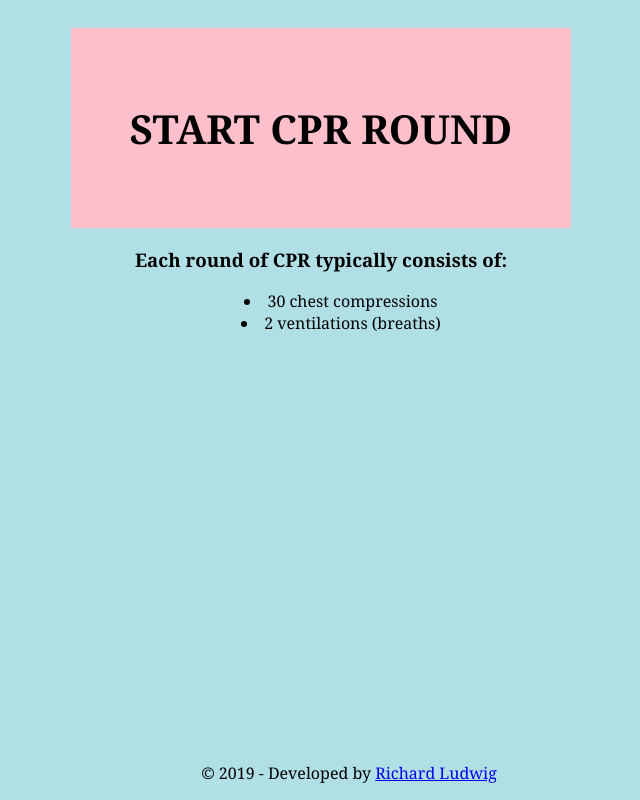
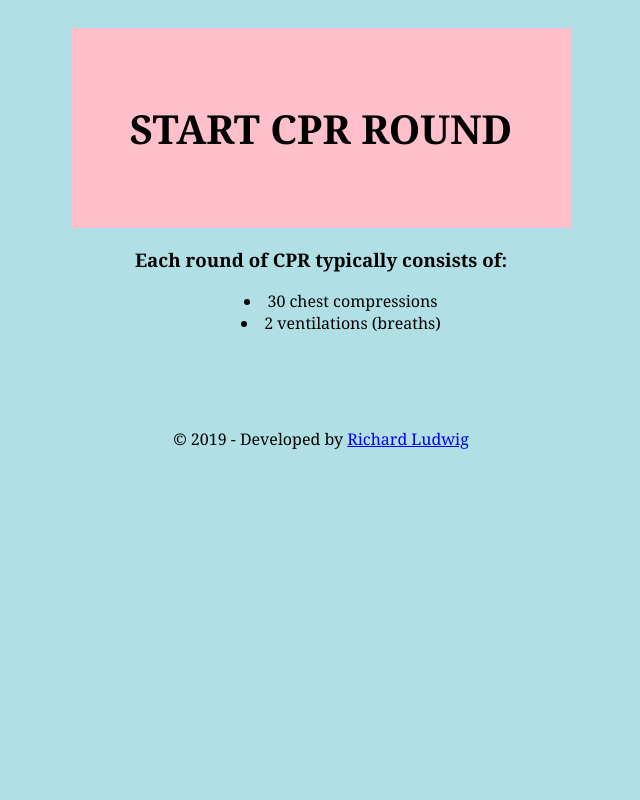
Before and after one commit to RichardLudwig/cpr-helper, a plain HTML site: page index.html in a window 1280 px wide. Shown: the whole page, without its empty margins (319-959 px from the left). Drawn offline with Linux system fonts and the light colour scheme.

Commit message:
modified style.css

```diff
--- a/index.html
+++ b/index.html
@@ -20,7 +20,7 @@
   <h1 id="cpr"></h1>
 
   <footer id="footer">
-    <p>&copy; 2019 - Developed by <a href="https://richardludwig.com" target="_blank">Richard Ludwig</a></p>
+    &copy; 2019 - Developed by <a href="https://richardludwig.com" target="_blank">Richard Ludwig</a>
   </footer>
 </body>
 </html>
--- a/style.css
+++ b/style.css
@@ -45,8 +45,8 @@ input[type="button"] {
 }
 
 footer {
-  width: 100%;
+  width: 90%;
+  margin: 0 auto;
   text-align: center;
-  position: fixed;
   bottom: 0;
 }
```
